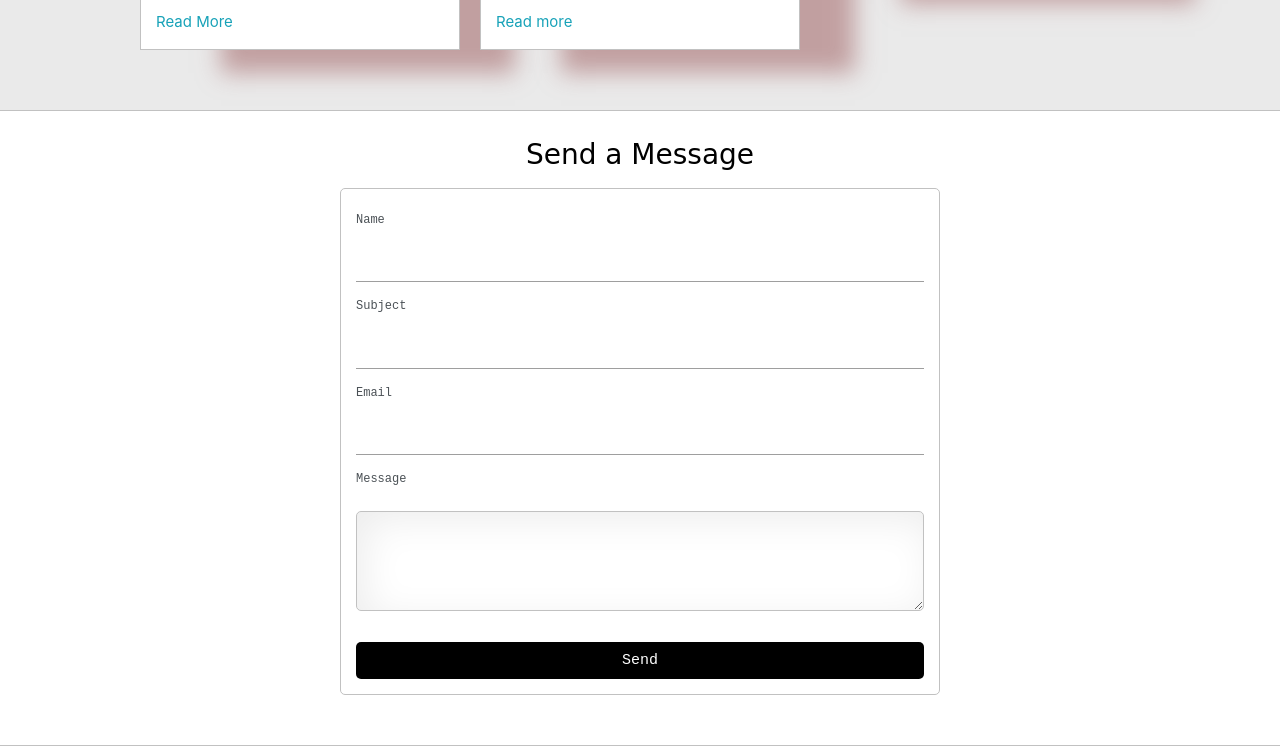
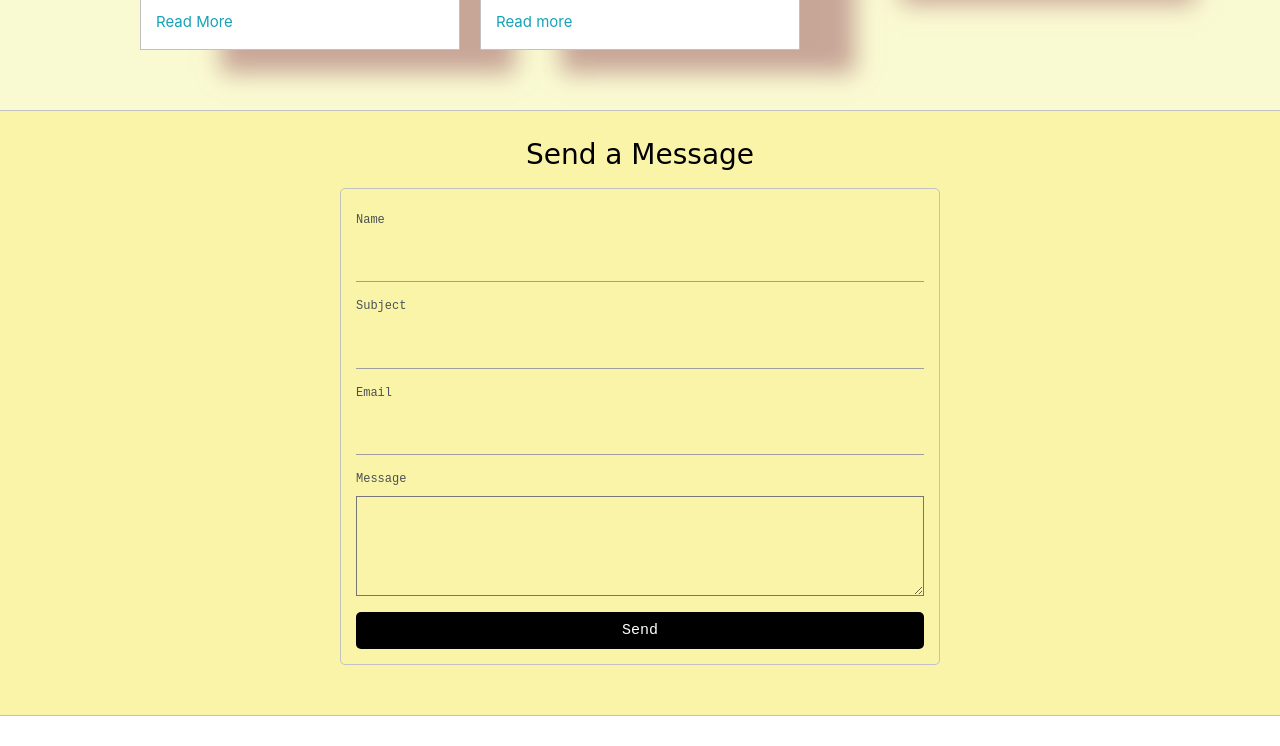
Before and after one commit to szaster/SZPortfolio, a plain HTML site: page index.html in a window 1280 px wide. Shown: the part 1617-2363 px from the top of the page. After the commit the page ends 2333 px from the top, so only its background shows below. Drawn offline with nearby package versions, Linux system fonts and the light colour scheme; a script that the page names is missing; a web font is replaced by a local one.

Commit message:
added lime theme

```diff
--- a/index.html
+++ b/index.html
@@ -22,7 +22,8 @@
       href="https://fonts.googleapis.com/css2?family=Waiting+for+the+Sunrise&display=swap"
       rel="stylesheet"
     />
-    <link rel="stylesheet" type="text/css" href="./images/default.css" />
+    <link rel="stylesheet" type="text/css" href="./styling/default.css" />
+    <link id="theme-style" rel="stylesheet" type="text/css" href="/styling/light-mode.css">
   </head>
   <body>
     <section class="s1">
@@ -51,10 +52,10 @@
             </h5>
 
             <div id="theme-options-wrapper">
-              <div id="light-mode" class="theme-dot"></div>
-              <div id="blue-mode" class="theme-dot"></div>
-              <div id="green-mode" class="theme-dot"></div>
-              <div id="pink-mode" class="theme-dot"></div>
+              <div data-mode = "lime" id="light-mode" class="theme-dot"></div>
+              <div data-mode = "blue" id="blue-mode" class="theme-dot"></div>
+              <div data-mode = "grass" id="green-mode" class="theme-dot"></div>
+              <div data-mode = "candy" id="pink-mode" class="theme-dot"></div>
             </div>
 
             <p id="settings-note">
@@ -195,16 +196,16 @@
         <form id="contact-form">
           <a name="contact"></a>
           <label>Name</label>
-          <input class="input-field" name="name">
+          <input class="input" type="text" name="name">
 
           <label>Subject</label>
-          <input class="input-field"  name="subject">
+          <input class="input" type="text" name="subject">
 
           <label>Email</label>
-          <input class="input-field"  name="email">
+          <input class="input" type="text" name="email">
 
           <label>Message</label>
-          <textarea class="input-field" name="message"></textarea>
+          <textarea class="w3-input w3-border w3-light-grey" name="message"></textarea>
 
           <input id="submit-btn" type="submit" value="Send">
 
--- a/images/default.css
+++ b/styling/default.css
@@ -1,12 +1,14 @@
 :root {
-  --mainColor: #eaeaea;
+  /* --mainColor: #eaeaea; */
+  --mainColor: lightgoldenrodyellow;
 
-  --mainShadow: 20px 20px 60px #c7c7c7, -20px -20px 60px #ffffff;
-  --mainRadius: 5px 5px 0 0;
-
-  --secondaryColor: #fff;
+  /* --secondaryColor: #fff; */
+  --secondaryColor: rgba(250, 244, 167, 0.986);
 
   --borderColor: #c1c1c1;
+
+  /* --mainShadow: 20px 20px 60px #c7c7c7, -20px -20px 60px #ffffff; */
+  --mainRadius: 5px 5px 0 0;
 
   --maintext: black;
   --secondaryText: #4b5156;
@@ -35,7 +37,6 @@ h6,
 strong {
   color: var(--maintext);
   font-family: "Waiting for the Sunrise", cursive;
-
   font-weight: 500;
 }
 p,
@@ -342,7 +343,6 @@ h6 {
   max-width: 600px;
   margin: 0 auto;
   border: 1px solid var(--borderColor);
-  box-shadow: var(--secondaryShadow);
   border-radius: var(--secondaryRadius);
   padding: 15px;
   border-radius: 5px;
@@ -357,8 +357,8 @@ h6 {
 #contact-form textarea {
   min-height: 100px;
   font-size: 14px;
-  background: var(--secondaryColor);
-  box-shadow: var(--inputField);
+  /* background: var(--secondaryColor);
+  box-shadow: var(--inputField); */
 }
 
 .input-field {
@@ -369,7 +369,7 @@ h6 {
   border-radius: 5px;
   border: 1px solid var(--borderColor);
   font-size: 14px;
-  box-shadow: var(--inputField);
+  /* box-shadow: var(--inputField); */
 }
 
 #submit-btn {
--- /dev/null
+++ b/styling/lime.css
@@ -0,0 +1,20 @@
+:root {
+  --mainColor: #f6eb87;
+  --secondaryColor: #fff;
+
+  --borderColor: #c1c1c1;
+
+  /* --mainShadow: 20px 20px 60px #c7c7c7, -20px -20px 60px #ffffff; */
+  --mainRadius: 5px 5px 0 0;
+
+  --maintext: black;
+  --secondaryText: #4b5156;
+  --themeDotBorder: rgb(241, 229, 229);
+
+  --previewBg: rgb(248, 245, 250);
+  --previewShadow: #f0ead6;
+
+  --inputField: inset 8px 8px 38px #ededed, inset -8px -8px 38px #ffffff;
+
+  --buttonColor: black;
+}
```
Also changed, not shown: project1.html (+1 -2 lines), styling/blue.css (added), styling/candy.css (added), styling/grass.css (added).
